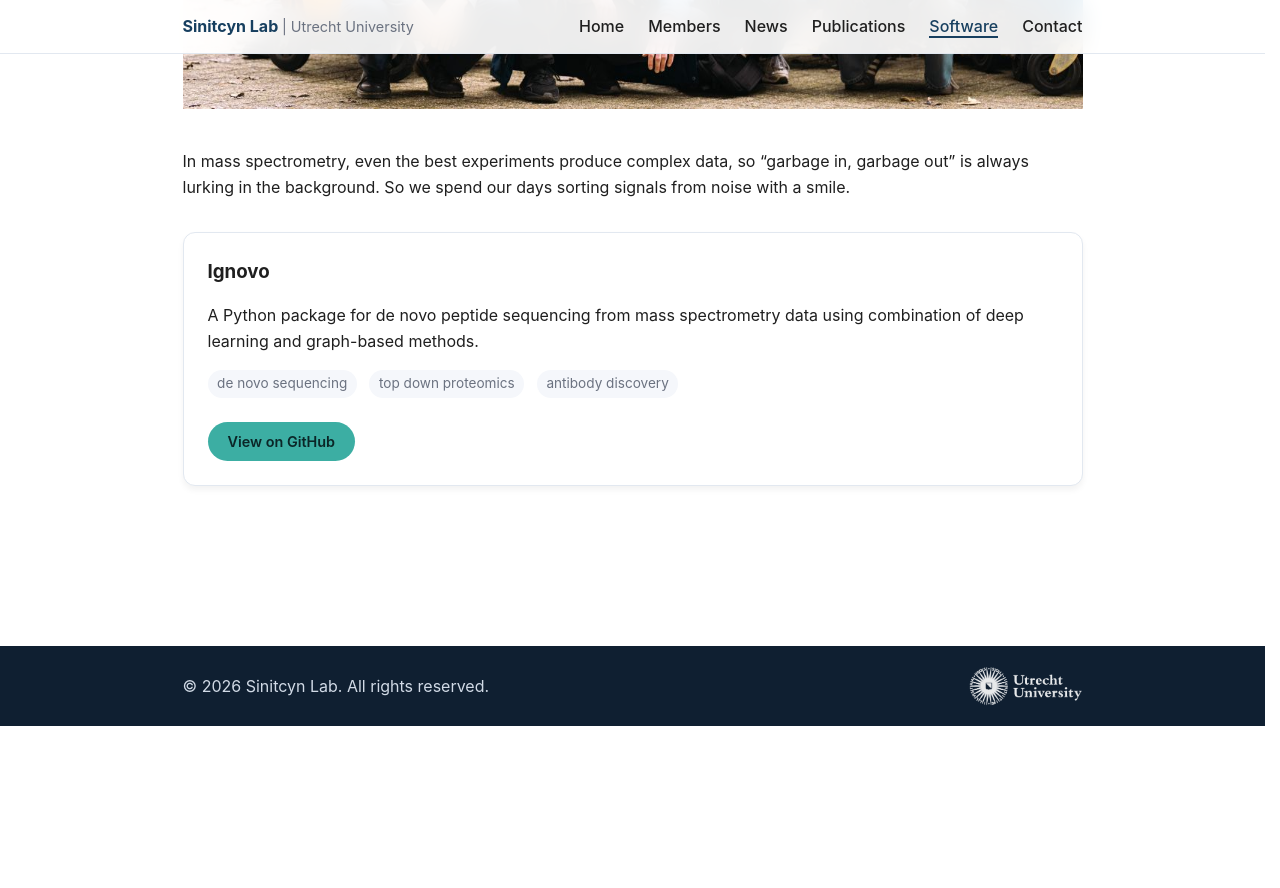
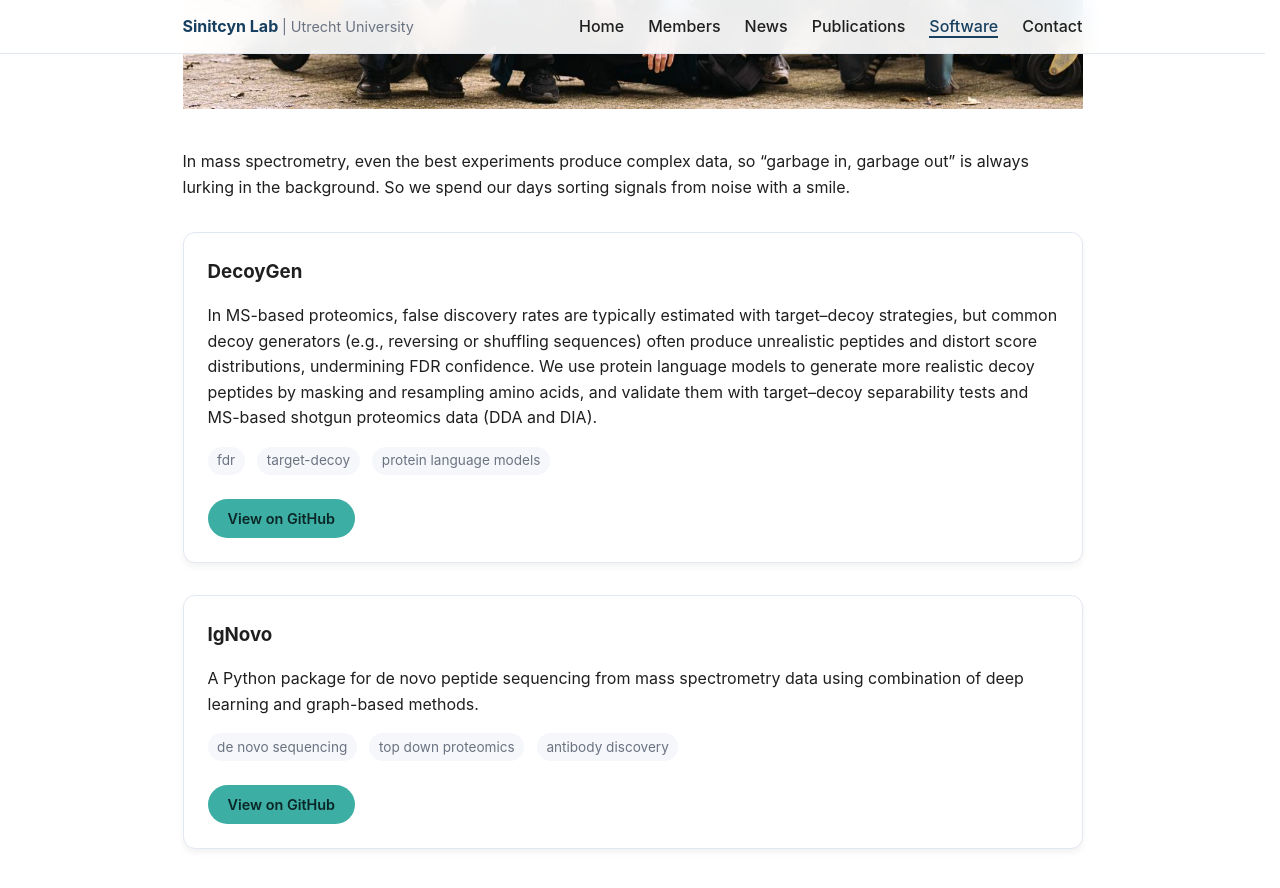
Before and after one commit to SinitcynLab/Sinitcynlab.github.io, a Jekyll site: the page built from software/index.md, in a window 1280 px wide and 900 px high, scrolled down 565 px. Shown: the top 888 px of the window. Built offline with Jekyll 4.4.1, drawn with Linux system fonts in a browser that asks for light colours; before the commit the page ends 1291 px from its top, so only the background shows below that.

Commit message:
info update

```diff
--- a/_data/software.yml
+++ b/_data/software.yml
@@ -1,4 +1,12 @@
-- name: Ignovo
+- name: DecoyGen
+  description: "In MS-based proteomics, false discovery rates are typically estimated with target–decoy strategies, but common decoy generators (e.g., reversing or shuffling sequences) often produce unrealistic peptides and distort score distributions, undermining FDR confidence. We use protein language models to generate more realistic decoy peptides by masking and resampling amino acids, and validate them with target–decoy separability tests and MS-based shotgun proteomics data (DDA and DIA)."
+  github: https://github.com/SinitcynLab/DecoyGeneration
+  tags:
+    - fdr
+    - target-decoy
+    - protein language models
+
+- name: IgNovo
   description: "A Python package for de novo peptide sequencing from mass spectrometry data using combination of deep learning and graph-based methods."
   github: https://github.com/gritukan/ignovo
   tags:
--- a/_layouts/home.html
+++ b/_layouts/home.html
@@ -62,8 +62,8 @@ layout: default
               amino acids and study the entire proteome.</li>
             <li><strong>Trustworthy AI:</strong> Accurately estimating false discovery rates and defining limits of
               applicability for AI models.</li>
-            <li><strong>Generative Approaches:</strong> Exploring reinforcement learning and autoencoders for generating
-              decoy peptides and resolving complex signals.</li>
+            <li><strong>Generative Approaches:</strong> Using protein language models to generate realistic decoy
+              peptides, and validating them with separability tests and MS-based benchmarks.</li>
           </ul>
         </div>
       </div>
```
